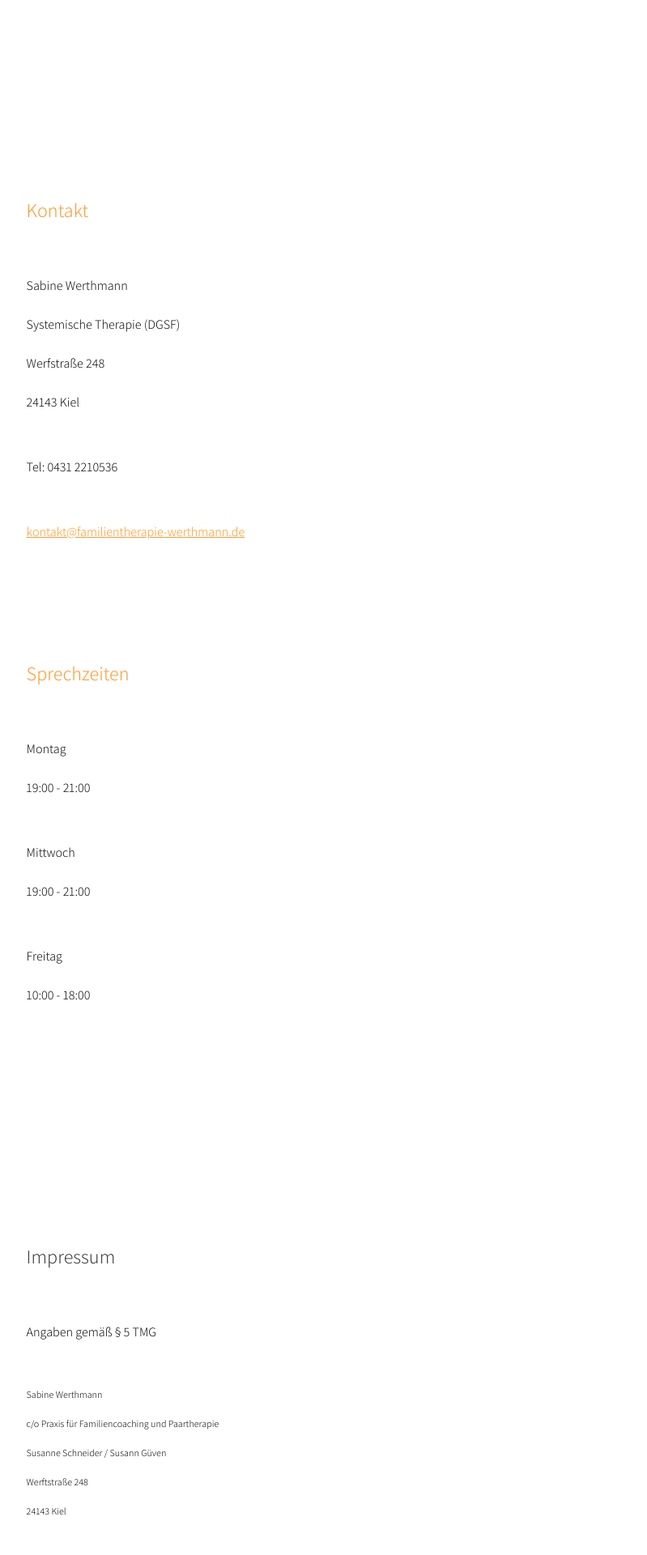
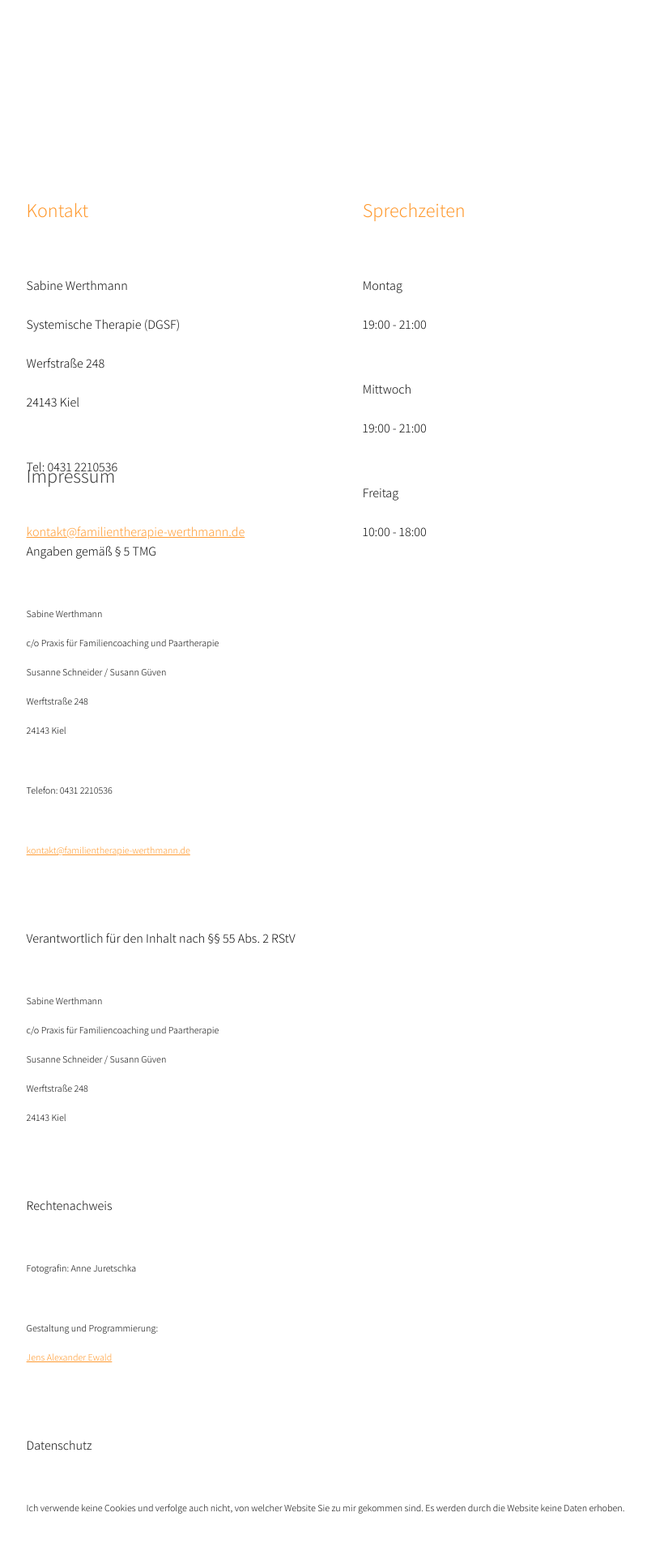
Before and after one commit to fthw/fthw.github.io, a Jekyll site: the page built from index.html, in a window 1280 px wide. Shown: the part 2107-4027 px from the top of the page at 81% size, without its empty margins (393-1192 px from the left). Built offline with Jekyll 4.4.1, drawn with Linux system fonts in a browser that asks for light colours.

Commit message:
Fixed 2column footer layout

```diff
--- a/_sass/_responsive.scss
+++ b/_sass/_responsive.scss
@@ -71,6 +71,18 @@ iPad 3
     // }
     a {
       text-decoration: underline;
+    }
+  }
+  footer {
+    #kontakt, #sprechzeiten {
+      width: calc(50% - 0.25rem);
+      height: 20rem;
+      float: left;
+      & * {
+        width: 100%;
+        float: none;
+        height: initial;
+      }
     }
   }
 }
```
